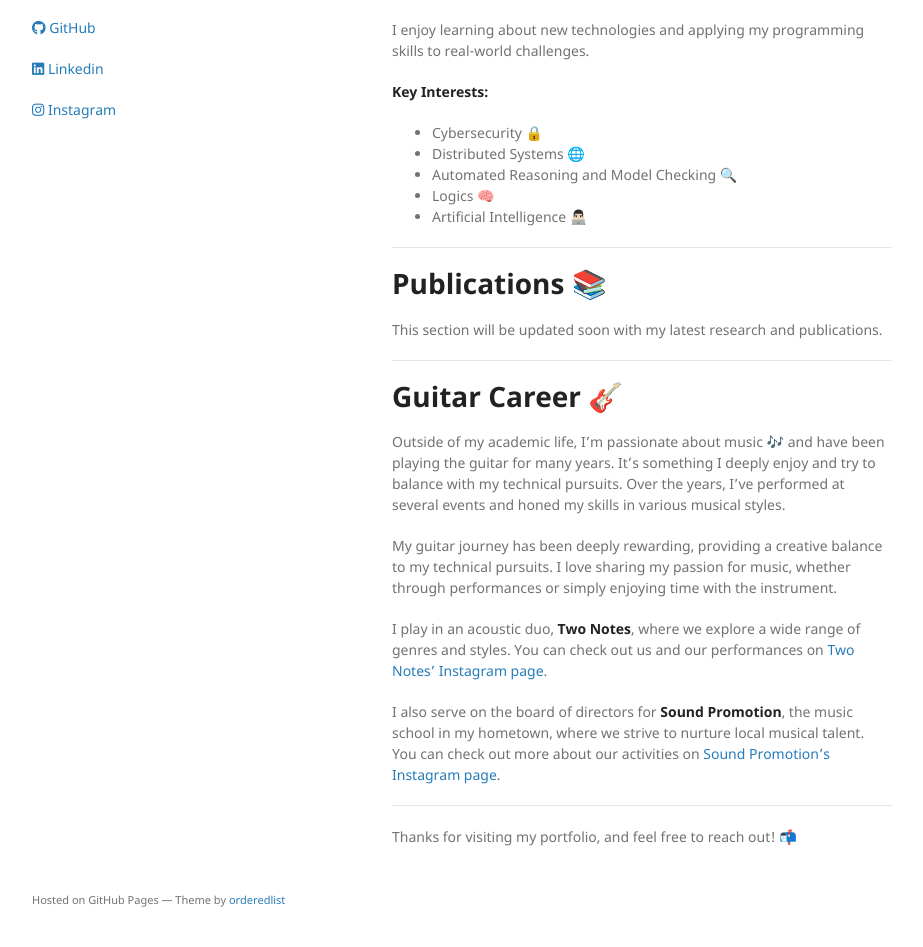
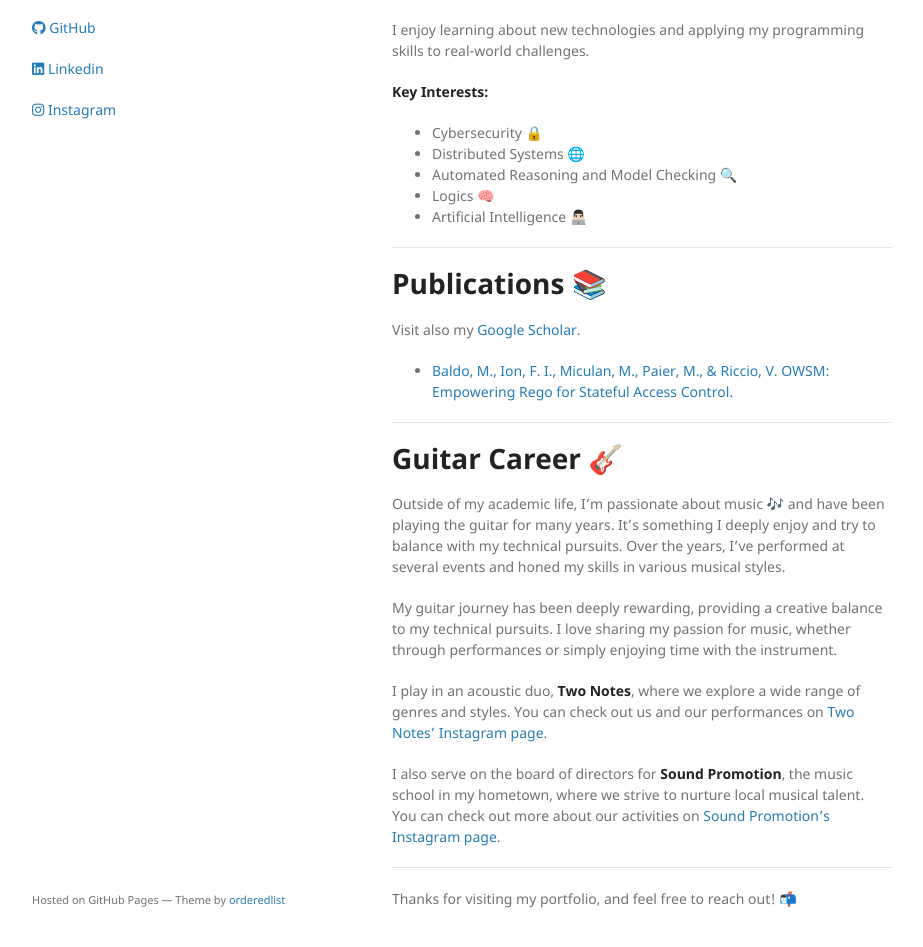
Before and after one commit to ffabionski/ffabionski.github.io, a Jekyll site: the page built from index.md, in a window 1280 px wide and 1340 px high. Shown: the part 361-1308 px from the top of the window, without its empty margins (178-1101 px from the left). Built offline with Jekyll 4.4.1, drawn with Linux system fonts in a browser that asks for light colours; our own code applies the rules of GitHub Pages for plain Markdown files.

Commit message:
Addes pubblications index.md

```diff
--- a/index.md
+++ b/index.md
@@ -21,7 +21,9 @@ I enjoy learning about new technologies and applying my programming skills to re
 
 # Publications 📚
 
-This section will be updated soon with my latest research and publications.
+Visit also my [Google Scholar](https://scholar.google.it/citations?user=PaYhQsIAAAAJ&hl=it).
+
+- [Baldo, M., Ion, F. I., Miculan, M., Paier, M., & Riccio, V. OWSM: Empowering Rego for Stateful Access Control.](https://p1ndsvin.github.io/assets/pdf/itasec25.pdf){:target="_blank"}
 
 ---
 
```
